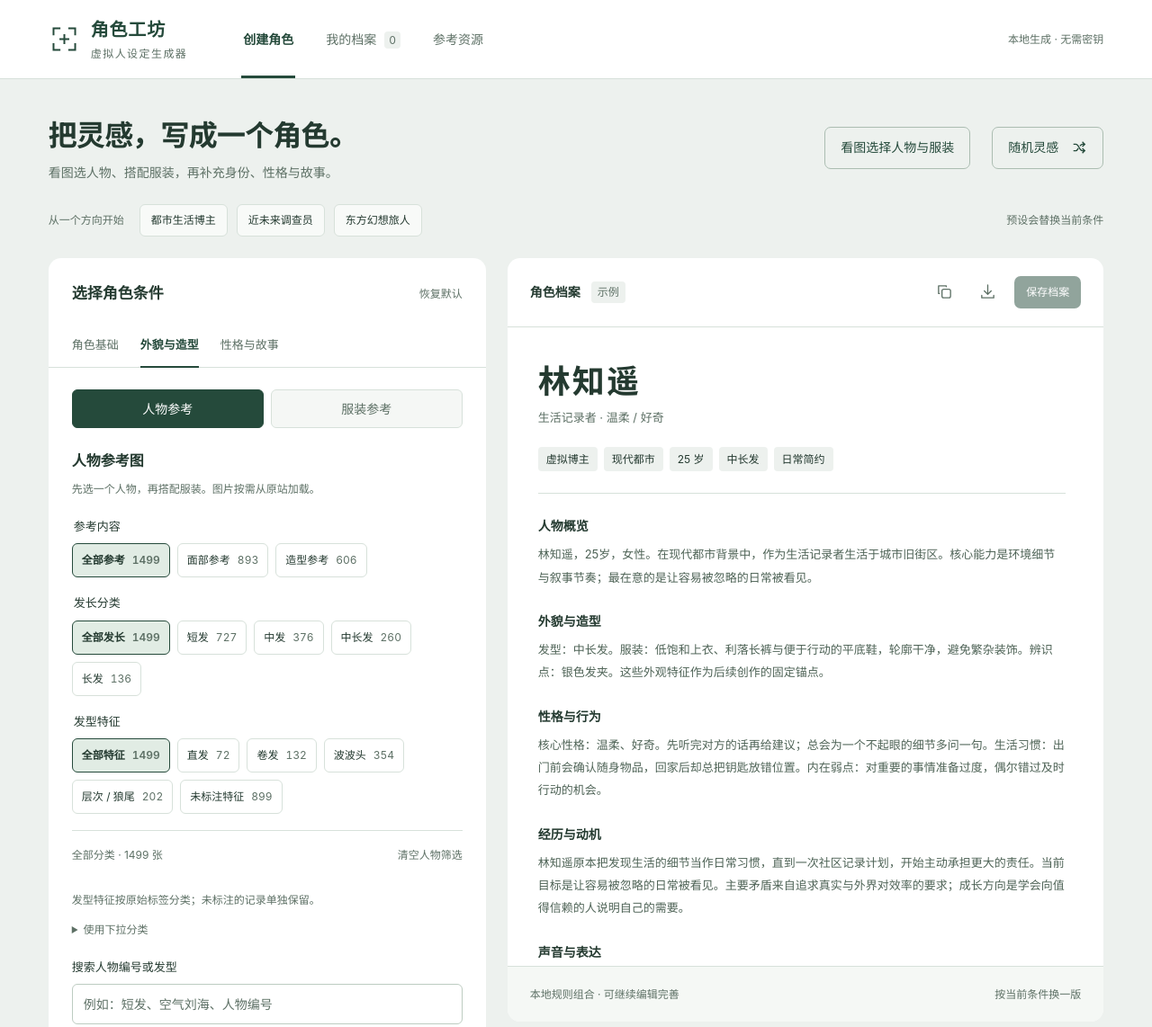
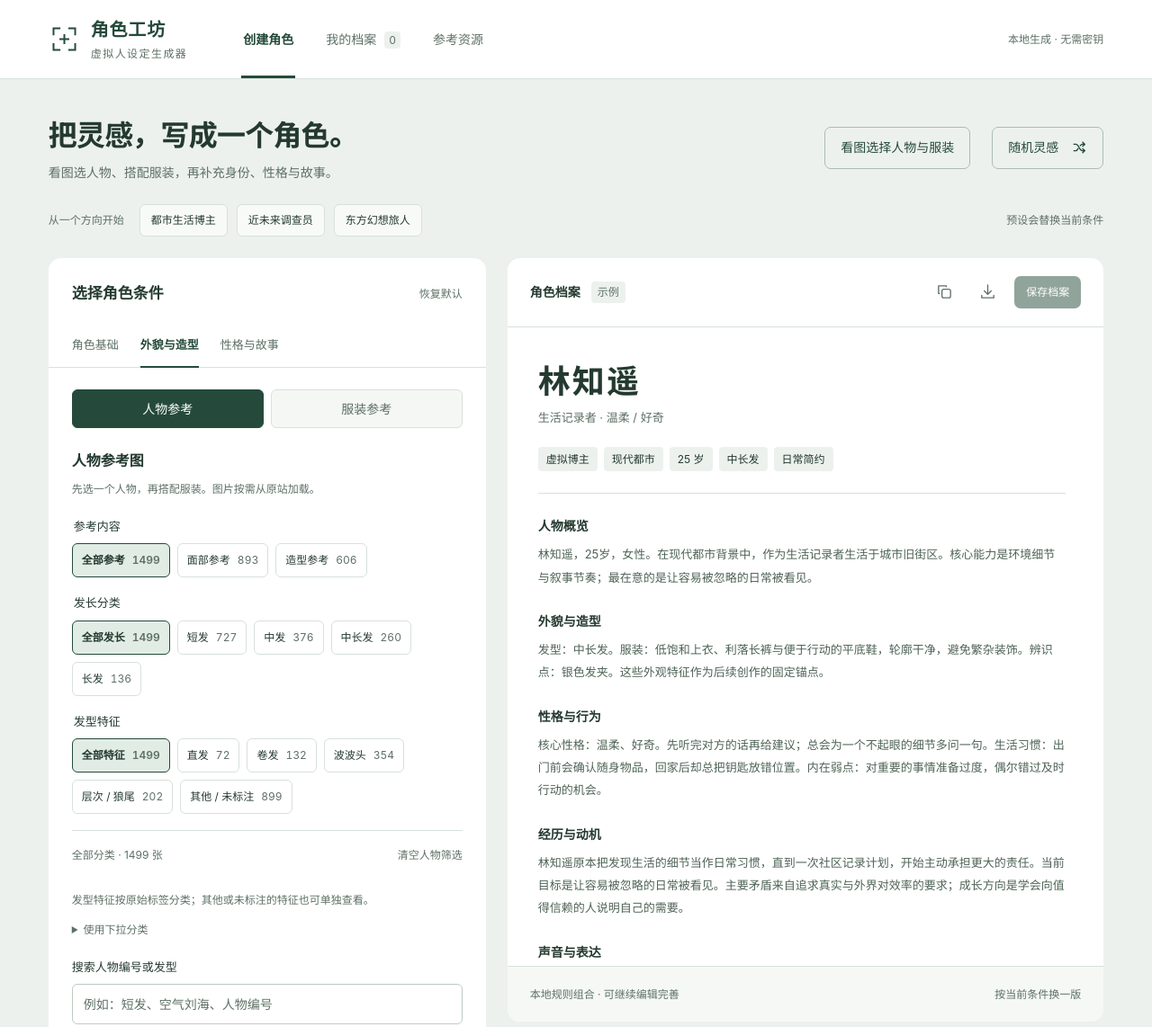
Before and after one commit to jrian/virtual-character-studio, a website: page index.html in a window 1280 px wide. Shown: the top 1142 px of the page at 90% size. Drawn offline with Linux system fonts and the light colour scheme.

Commit message:
Clarify fallback category for other or unspecified hairstyle labels

```diff
--- a/index.html
+++ b/index.html
@@ -12,7 +12,7 @@
 <form id="character-form" novalidate><section id="base-step" class="form-step"><fieldset><legend>创作用途</legend><div class="choice-row" id="purpose-options"></div></fieldset><label for="name">角色姓名 <span class="optional">选填</span></label><input id="name" name="name" maxlength="30" placeholder="留空，生成一个新名字" autocomplete="off"><div class="field-grid"><div><label for="gender">性别设定</label><select id="gender" name="gender"><option>女性</option><option>男性</option><option>非二元</option><option>不设定</option></select></div><div><label for="age">年龄</label><input id="age" name="age" type="number" min="18" max="120" value="25" required></div></div><label for="role">身份定位</label><select id="role" name="role"></select><label for="world">世界背景</label><select id="world" name="world"></select><div class="field-note">身份决定行动与能力，世界背景决定经历与矛盾。</div><button class="button next-step" type="button" data-next="look">继续选择外貌 </button></section>
 <section id="look-step" class="form-step" hidden>
 <div class="reference-mode-nav" aria-label="参考图库"><button type="button" data-gallery-mode="portrait" aria-pressed="true">人物参考</button><button type="button" data-gallery-mode="outfit" aria-pressed="false">服装参考</button></div><div id="portrait-browser"><h3 class="gallery-title">人物参考图</h3><p class="field-note">先选一个人物，再搭配服装。图片按需从原站加载。</p>
-<div id="portrait-category-groups" class="category-groups"></div><div class="category-summary"><span id="portrait-category-summary" aria-live="polite"></span><button type="button" id="portrait-filters-clear" class="text-button">清空人物筛选</button></div><p class="field-note">发型特征按原始标签分类；未标注的记录单独保留。</p><details class="code-picker filter-fallback"><summary>使用下拉分类</summary><div class="field-grid"><div><label for="ref-type">参考类型</label><select id="ref-type"><option value="all">全部参考</option><option value="face">面部参考</option><option value="styling">造型参考</option></select></div><div><label for="ref-hair">按发长筛选</label><select id="ref-hair"><option value="all">全部发长</option><option>短发</option><option>中发</option><option>中长发</option><option>长发</option></select></div></div><label for="ref-feature">发型特征</label><select id="ref-feature"></select></details>
+<div id="portrait-category-groups" class="category-groups"></div><div class="category-summary"><span id="portrait-category-summary" aria-live="polite"></span><button type="button" id="portrait-filters-clear" class="text-button">清空人物筛选</button></div><p class="field-note">发型特征按原始标签分类；其他或未标注的特征也可单独查看。</p><details class="code-picker filter-fallback"><summary>使用下拉分类</summary><div class="field-grid"><div><label for="ref-type">参考类型</label><select id="ref-type"><option value="all">全部参考</option><option value="face">面部参考</option><option value="styling">造型参考</option></select></div><div><label for="ref-hair">按发长筛选</label><select id="ref-hair"><option value="all">全部发长</option><option>短发</option><option>中发</option><option>中长发</option><option>长发</option></select></div></div><label for="ref-feature">发型特征</label><select id="ref-feature"></select></details>
 <label for="ref-search">搜索人物编号或发型</label><input id="ref-search" placeholder="例如：短发、空气刘海、人物编号">
 <div id="portrait-selected" class="selected-reference" hidden></div><div id="portrait-gallery" class="visual-gallery"></div>
 <details class="code-picker"><summary>按人物编号选择 <span id="ref-count"></span></summary><label for="reference">人物参考记录</label><select id="reference"></select></details>
--- a/reference-categories.js
+++ b/reference-categories.js
@@ -7,7 +7,7 @@ const portraitFeatures=[
  {value:'curly',label:'卷发',pattern:/パーマ|カール|くるくる|卷发|卷|perm|curl/i},
  {value:'bob',label:'波波头',pattern:/ボブ|波波|bob/i},
  {value:'layered',label:'层次 / 狼尾',pattern:/レイヤー|ウルフ|ハッシュ|バタフライ|シャギー|层次|狼尾|layer|wolf/i},
- {value:'unspecified',label:'未标注特征'}
+ {value:'unspecified',label:'其他 / 未标注'}
 ];
 const outfitGarments=[
  {value:'all',label:'全部单品'},
```
Also changed, not shown: README.md.
